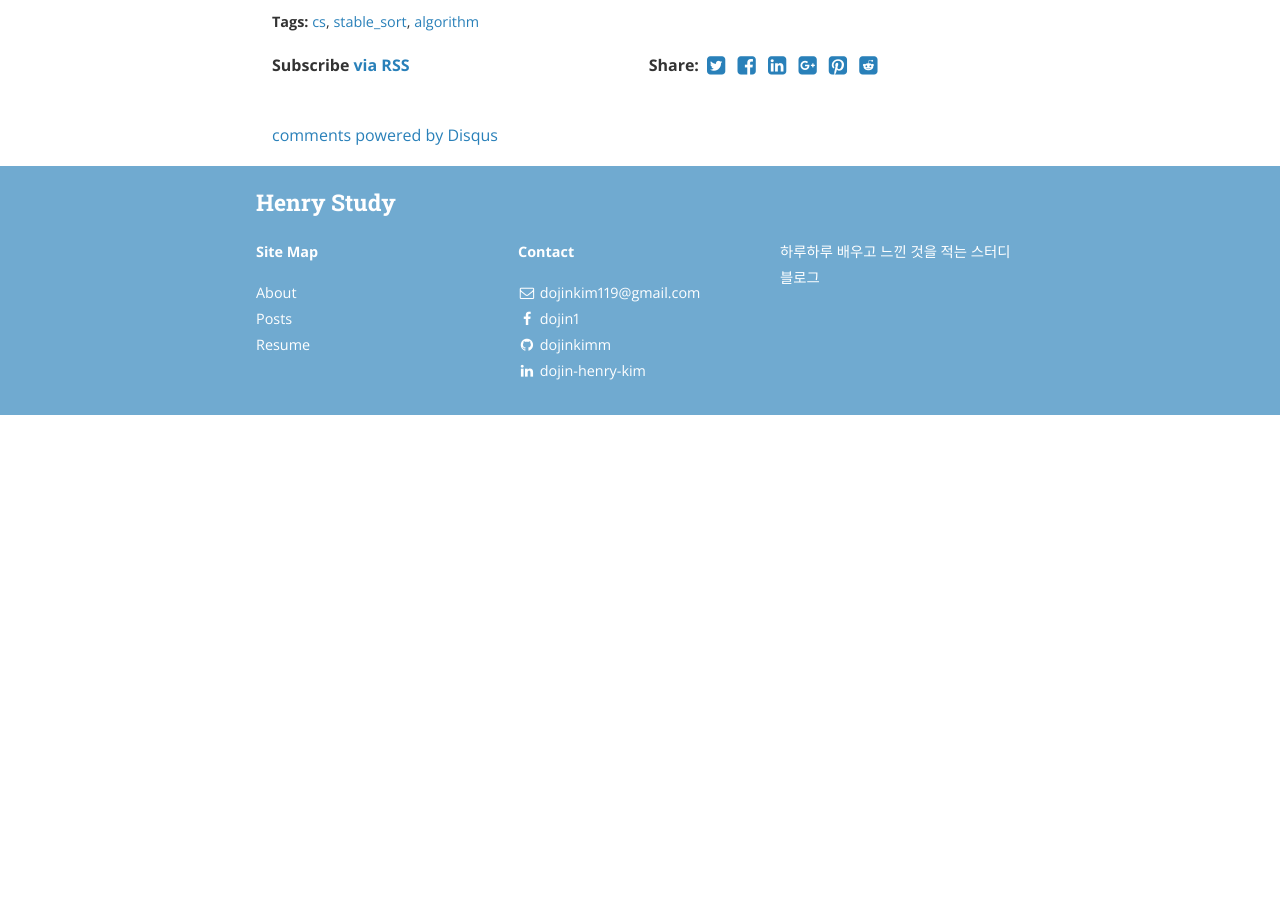
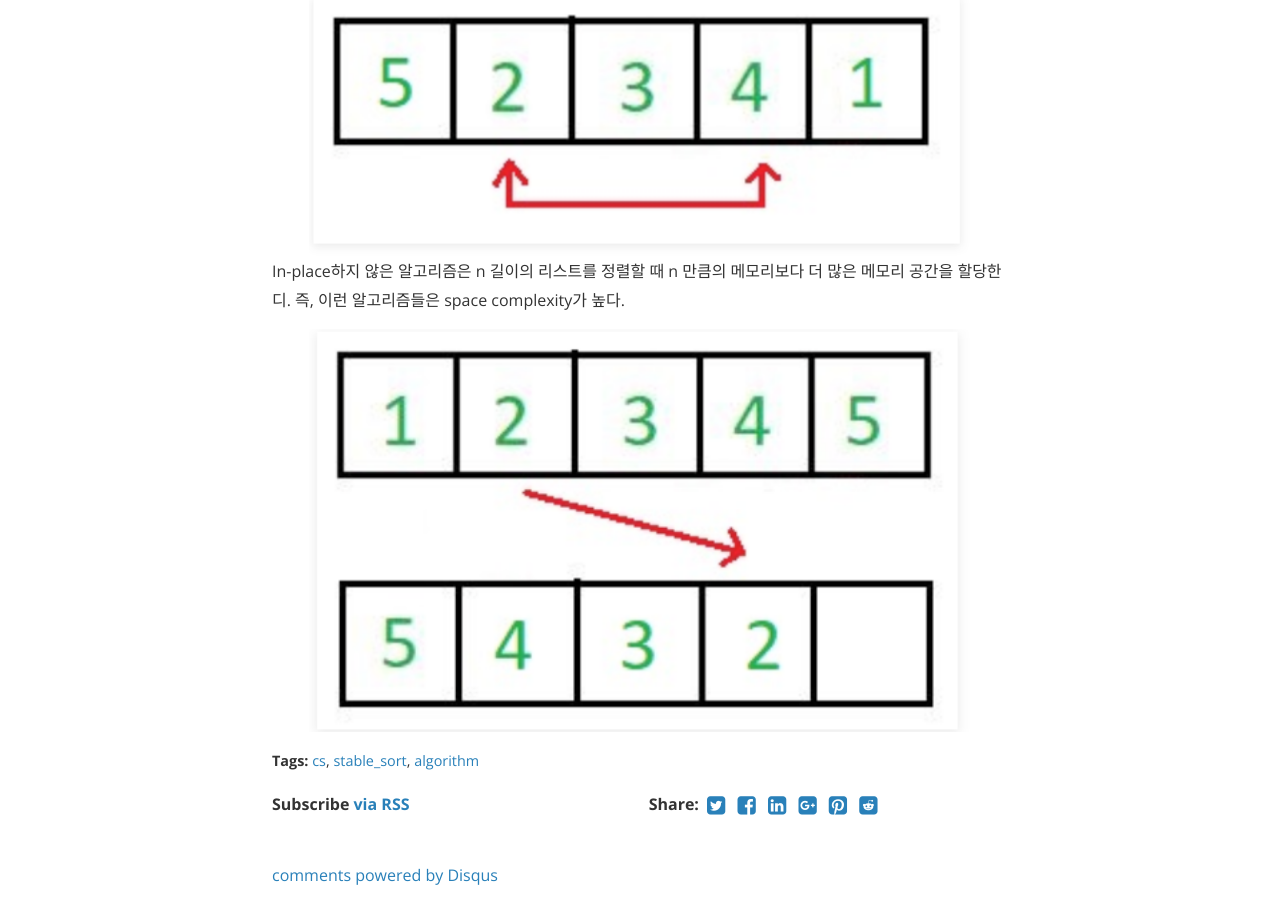
Before and after one commit to dojinkimm/dojinkimm.github.io, a Jekyll site: the page built from _posts/2019-09-10-sort-algorithm-1.md, in a window 1280 px wide and 900 px high, scrolled down 1984 px. Built offline with Jekyll 4.4.1, drawn with Linux system fonts in a browser that asks for light colours; nearby versions of some CDN libraries; comment, search, counter and statistics services are not loaded; before the commit the page ends 2399 px from its top, so only the background shows below that.

Commit message:
add image sort algorithm

```diff
--- a/_posts/2019-09-10-sort-algorithm-1.md
+++ b/_posts/2019-09-10-sort-algorithm-1.md
@@ -54,3 +54,12 @@ Unstable Sorting 알고리즘은 다음과 같다:
 Inplace 알고리즘이란 추가적인 메모리 공간을 많이 필요로 하지 않는 혹은 전혀 필요하지 않는 알고리즘을 의미한다. 통상적으로, 공간은 O(logn)이고 O(n)이 될 때도 있다.
 
 즉, n 길이의 리스트가 있고, 이 리스트를 정렬할 때 추가적으로 메모리 공간을 할당하지 않아도 정렬이 이뤄진다면 in-place 알고리즘이라고 불릴 수 있는 것이다.
+<div align="center">
+<img src="/assets/imgs/cs/inplace.png" width=250/>
+</div>
+
+In-place하지 않은 알고리즘은 n 길이의 리스트를 정렬할 때 n 만큼의 메모리보다 더 많은 메모리 공간을 할당한디. 즉, 이런 알고리즘들은 space complexity가 높다.
+
+<div align="center">
+<img src="/assets/imgs/cs/notinplace.png" width=250/>
+</div>
```
Also changed, not shown: assets/imgs/cs/inplace.png (added), assets/imgs/cs/notinplace.png (added).
